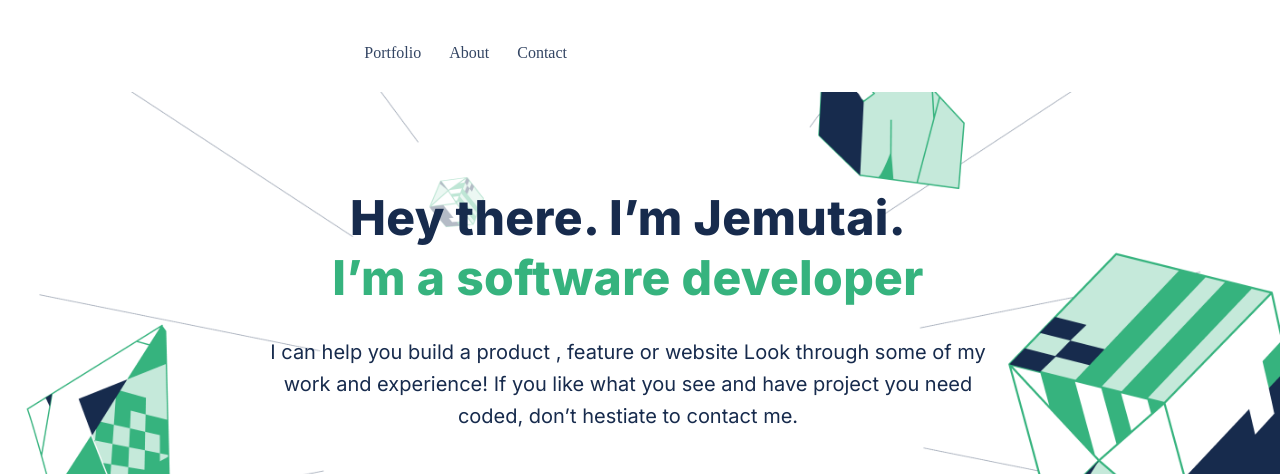
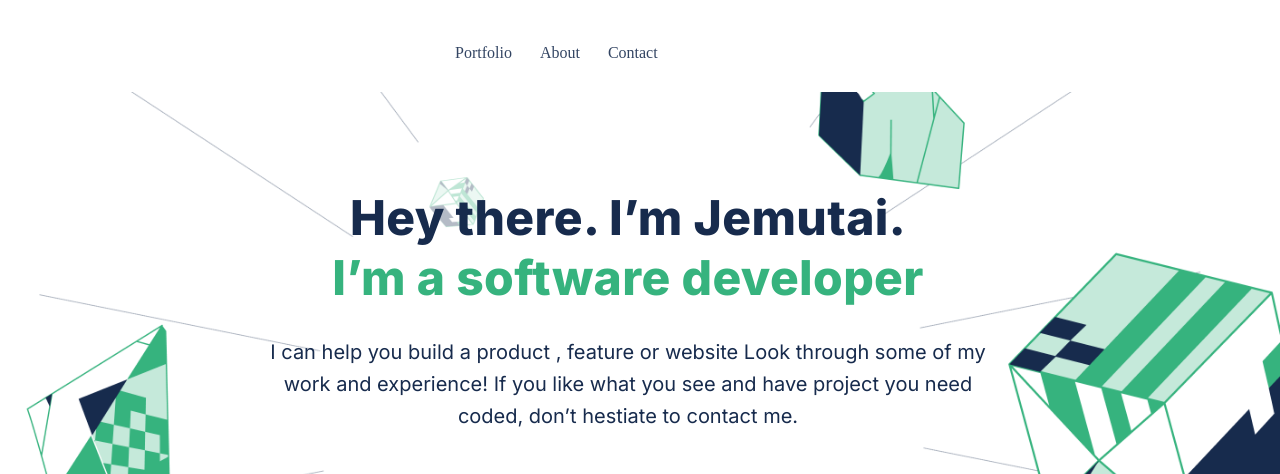
Before and after one commit to jemutakiplagat/MOBILE-VERSION, a website: page index.html in a window 1280 px wide. Shown: the top 474 px of the page. Drawn offline with nearby package versions, Linux system fonts and the light colour scheme.

Commit message:
Add changes to on the .css to alighn the cards and the nav link ul

```diff
--- a/style.css
+++ b/style.css
@@ -1033,7 +1033,7 @@ button:active {
     flex-direction: row;
     justify-content: space-between;
     justify-items: center;
-    left: 90%;
+    left: 130%;
   }
 
   #menu {
```
